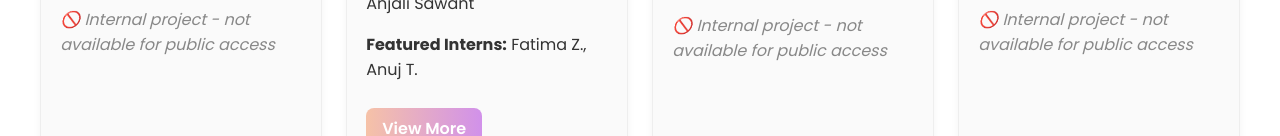
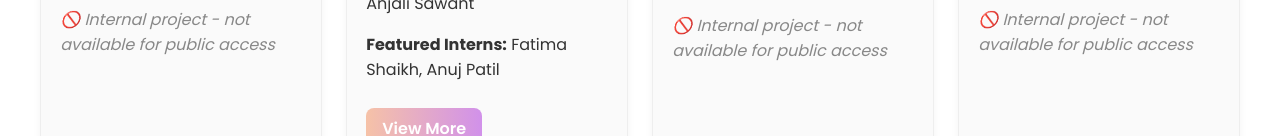
Before and after one commit to algofront-group/AlgoFront-Main, a plain HTML site: page project.html in a window 1280 px wide. Shown: the part 832-968 px from the top of the page. Drawn offline with Linux system fonts and the light colour scheme.

Commit message:
Url modified project

```diff
--- a/project.html
+++ b/project.html
@@ -105,7 +105,7 @@
         description: "A MERN stack-based job portal designed for export companies to post jobs and manage applications.",
         builtBy: "Interns: Rohan Patil, Sneha Jadhav, Aditya Verma, Isha Nair",
         featuredInterns: ["Ritika Satalgaon.", "Aman Katreja."],
-        contributorLink: "projects/job-portal/contributors.md"
+        contributorLink: "https://gitlab.com/algofront-group/delta_loom_docs_only/-/blob/main/contributors.md"
       },
       {
         title: "Echo_Tide_Protocol",
@@ -120,7 +120,7 @@
         description: "Customer tracking and lead pipeline software for B2B product sellers.",
         builtBy: "Interns: Krish Agarwal, Meera Thakur, Rahul Gupta, Simran Bhosale",
         featuredInterns: ["Ravi Gupta.", "Sneha Jadhav."],
-        contributorLink: "projects/crm/contributors.md"
+        contributorLink: "https://gitlab.com/algofront-group/opal_tide_protocol_docs_only/-/blob/main/contributors.md"
       },
       {
         title: "Operating_Indigo_Vault",
@@ -134,11 +134,9 @@
         title: "Project_Dust_Horizon",
         description: "A learning management system for video lectures, assignments, and mentor feedback.",
         builtBy: "Interns: Ishaan Batra, Shreya Mhatre, Varun Tiwari, Anjali Sawant",
-        featuredInterns: ["Fatima Z.", "Anuj T."],
-        contributorLink: "projects/edulearn/contributors.md"
+        featuredInterns: ["Fatima Shaikh", "Anuj Patil"],
+        contributorLink: "https://gitlab.com/algofront-group/project_dust_horizon_docs_only/-/blob/main/contributors.md"
       },
-
-
 
       {
         title: "Fintech Onboarding System",
```
